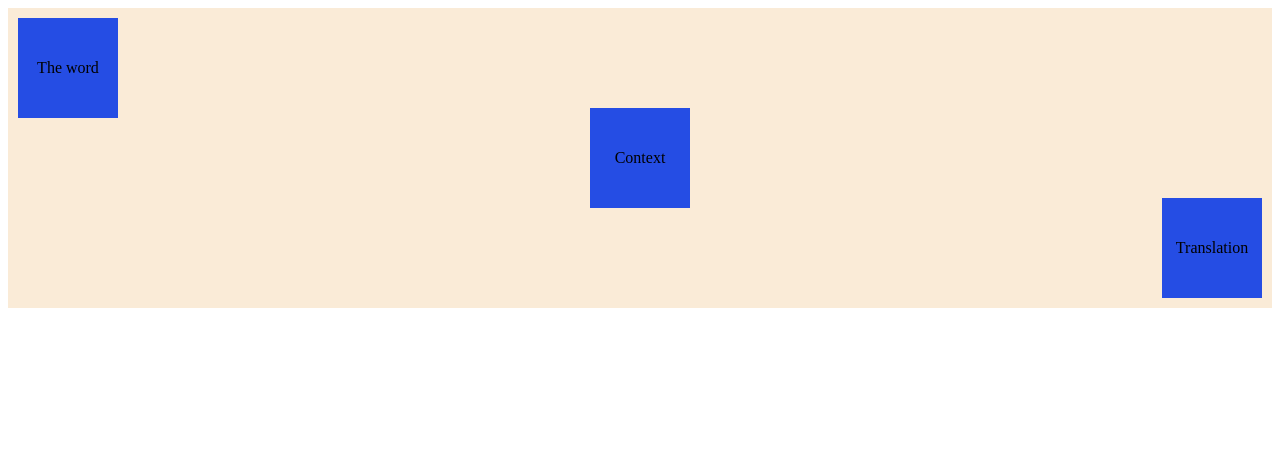
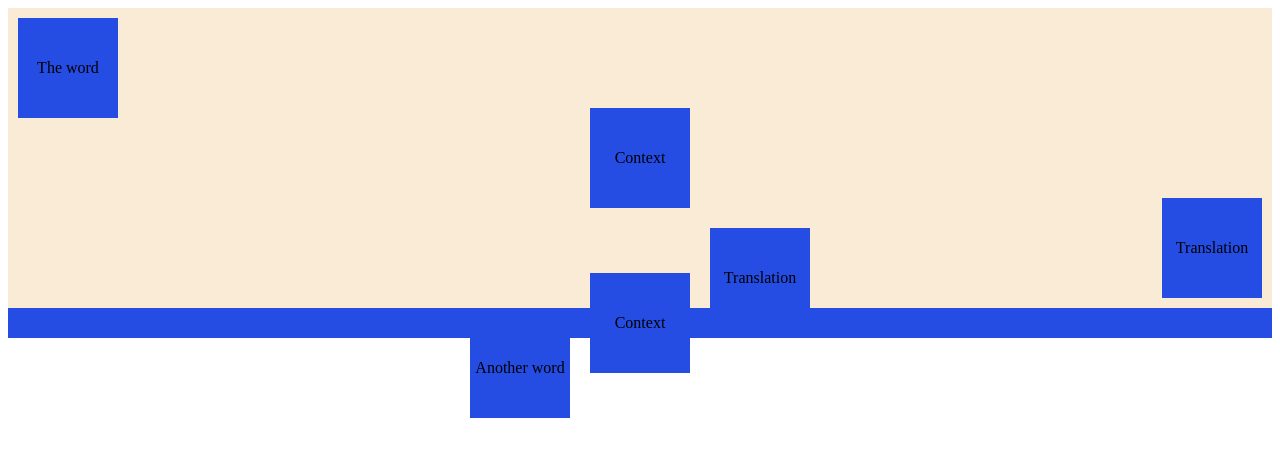
Before and after one commit to matze85eikholts/css-learn, a plain HTML site: page 01-css-flexbox-learn/index.html in a window 1280 px wide. Drawn offline with Linux system fonts and the light colour scheme.

Commit message:
Learning the flexbox basics before project implementation

```diff
--- a/01-css-flexbox-learn/index.html
+++ b/01-css-flexbox-learn/index.html
@@ -13,5 +13,10 @@
       <div class="item">Context</div>
       <div class="item">Translation</div>
     </div>
+    <div class="flex-container-2">
+      <div class="item">Another word</div>
+      <div class="item">Context</div>
+      <div class="item">Translation</div>
+    </div>
   </body>
 </html>
--- a/01-css-flexbox-learn/style.css
+++ b/01-css-flexbox-learn/style.css
@@ -7,6 +7,13 @@
   /*justify-content: center;*/
   /*justify-content: space-around;*/
   justify-content: space-between;
+  align-items: center;
+}
+.flex-container-2 {
+  height: 30px;
+  background-color: #254de4;
+  display: flex;
+  justify-content: center;
   align-items: center;
 }
 .item {
```
